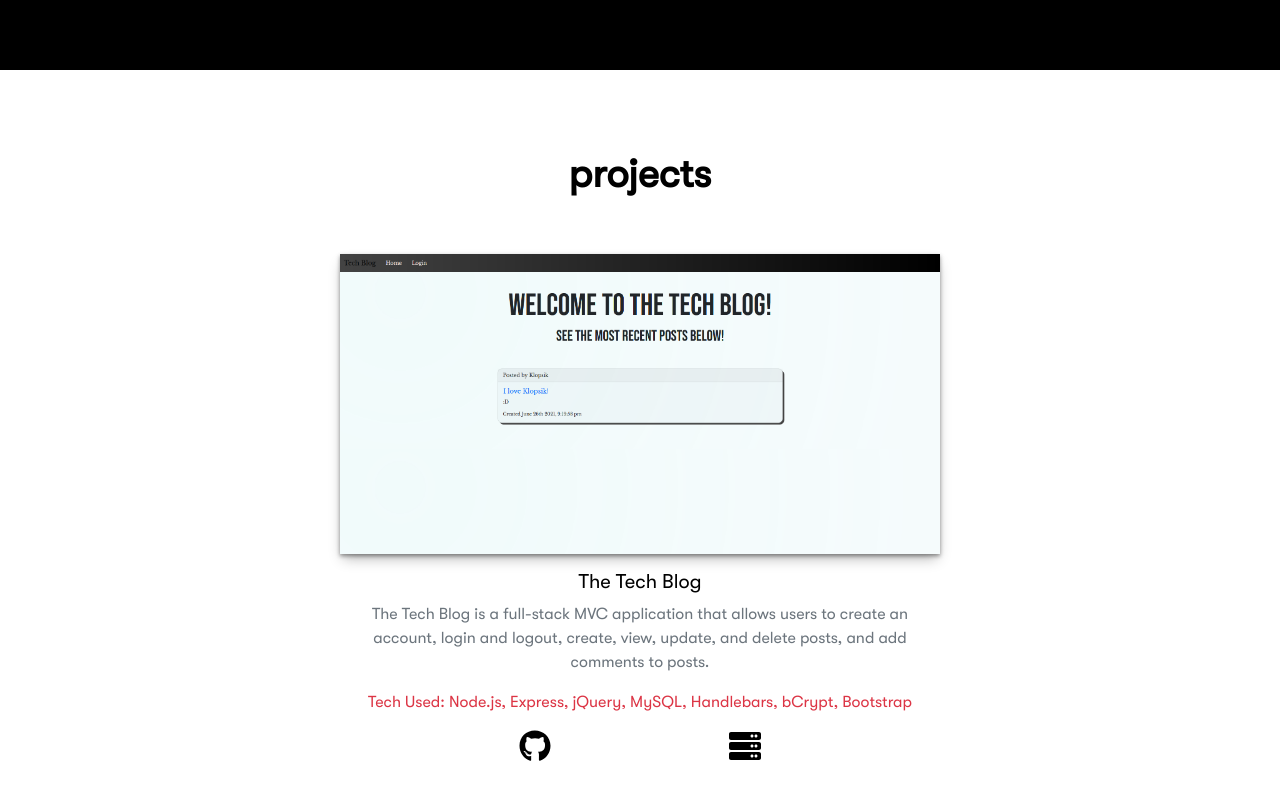
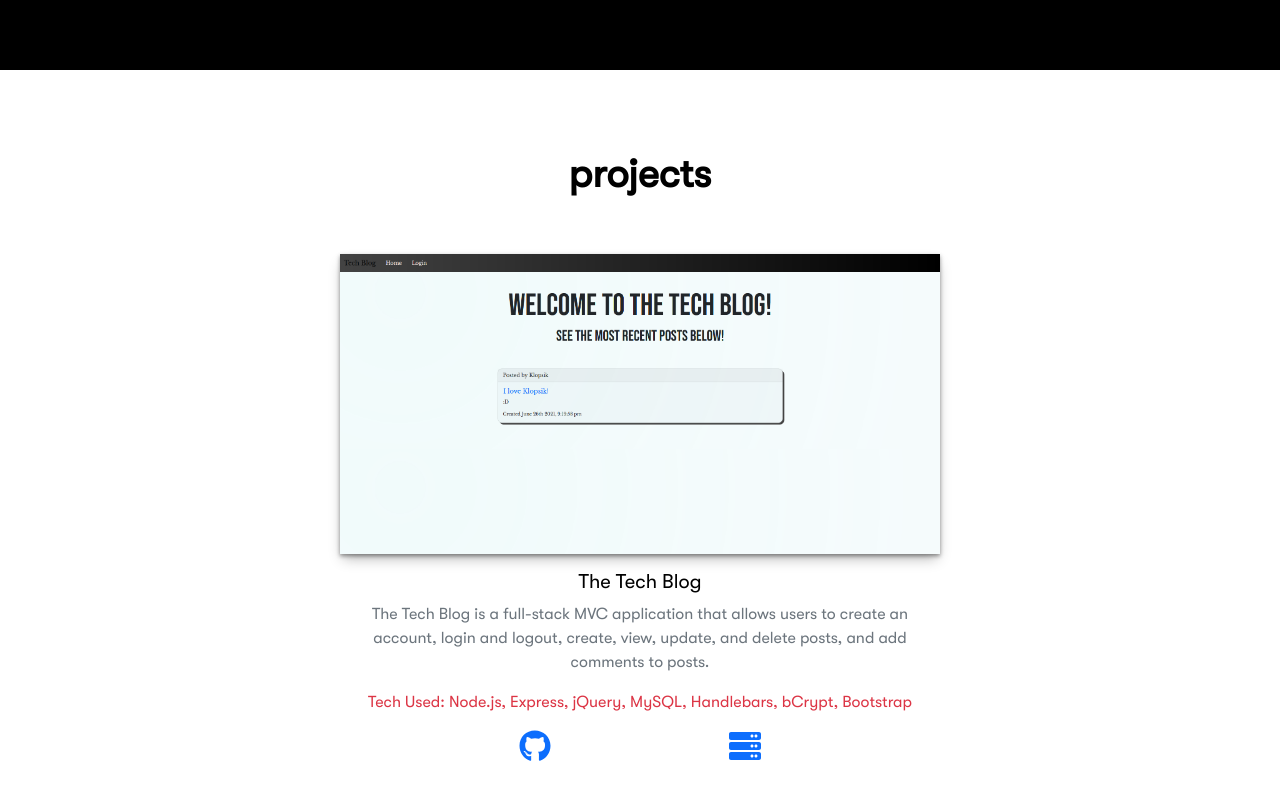
Before and after one commit to Leon3005/react-portfolio-0, a React (Create React App) app: page / in a window 1280 px wide. Shown: the part 730-1530 px from the top of the page. Built offline with nearby package versions, Linux system fonts and the light colour scheme.

Commit message:
Added links to icons

```diff
--- a/src/App.js
+++ b/src/App.js
@@ -32,9 +32,21 @@ function App() {
               Tech Used: Node.js, Express, jQuery, MySQL, Handlebars, bCrypt,
               Bootstrap
             </p>
-            <div className="text-center d-flex justify-content-evenly ">
-              <FontAwesomeIcon icon={faGithub} size="2x" />
-              <FontAwesomeIcon icon={faServer} size="2x" />
+            <div className="text-center d-flex justify-content-evenly">
+              <a
+                href="https://github.com/Leon3005/tech-blog"
+                target="_blank"
+                className="projectLink"
+              >
+                <FontAwesomeIcon icon={faGithub} size="2x" />
+              </a>
+              <a
+                href="https://mighty-wildwood-56891.herokuapp.com/"
+                target="_blank"
+                className="projectLink"
+              >
+                <FontAwesomeIcon icon={faServer} size="2x" />
+              </a>
             </div>
           </div>
         </div>
--- a/src/App.scss
+++ b/src/App.scss
@@ -73,6 +73,10 @@
   width: 800px;
 }
 
+.projectLink {
+  text-decoration: none;
+}
+
 @media screen and (max-width: 600px) {
   .waves {
     transform: scale(2.5);
```
